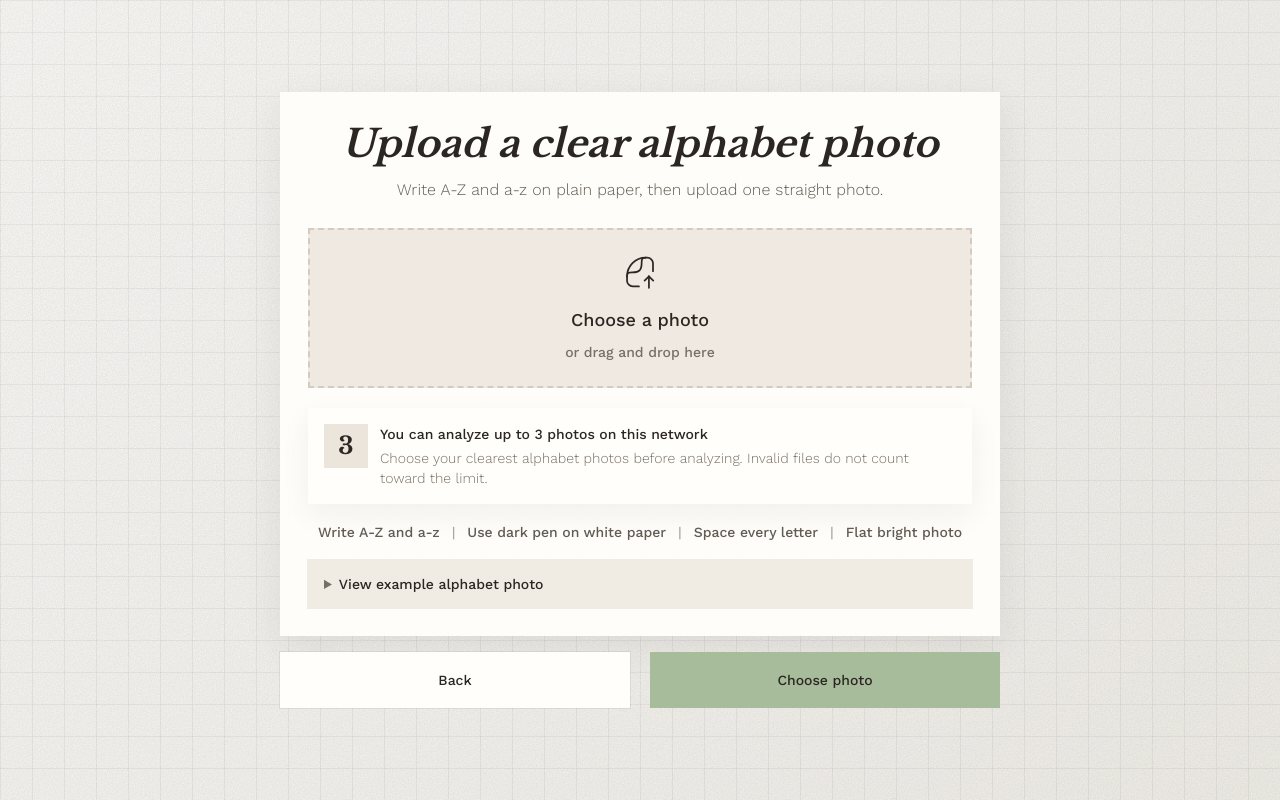
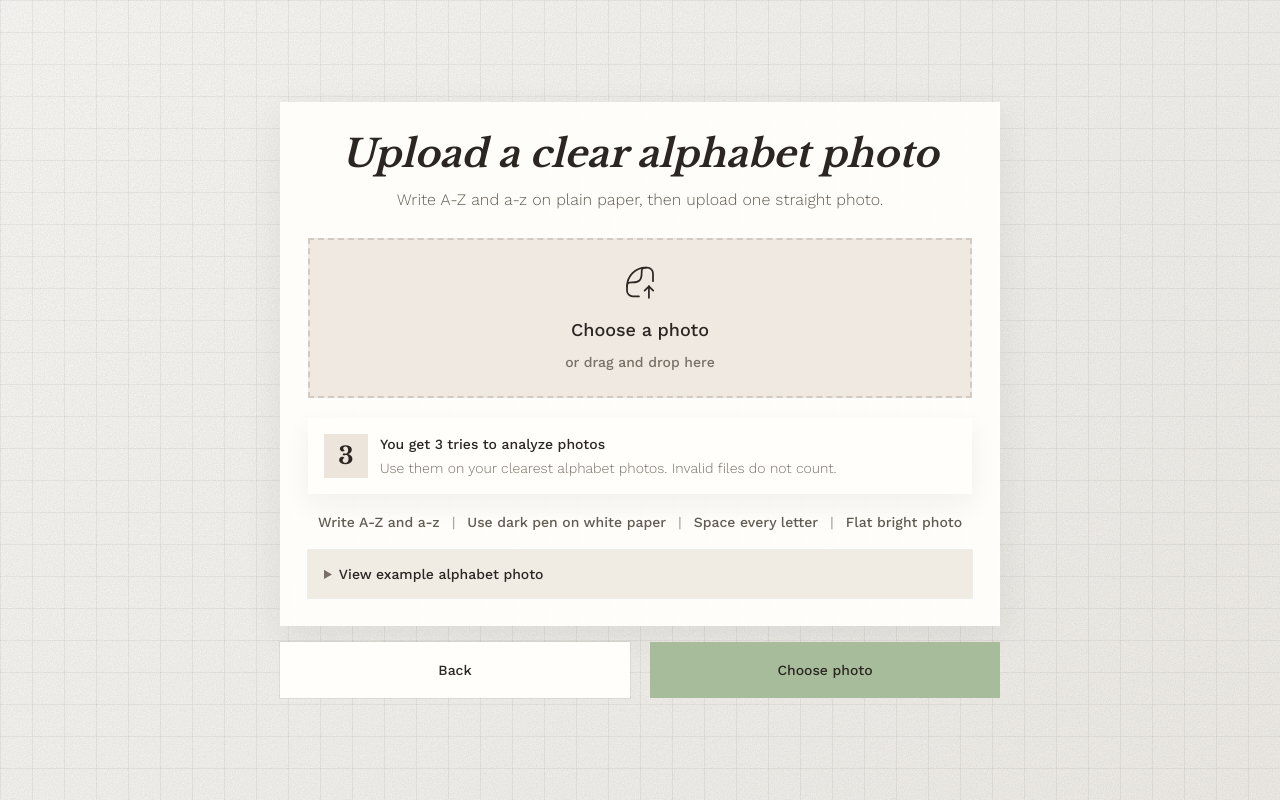
Before and after one commit to jananadiw/handwrite, a Next.js app: page /upload in a window 1280 px wide. Built offline with nearby package versions, Linux system fonts and the light colour scheme.

Commit message:
improve: ui wording

```diff
--- a/src/app/upload/upload-limit-notice.tsx
+++ b/src/app/upload/upload-limit-notice.tsx
@@ -6,11 +6,10 @@ export function UploadLimitNotice() {
       </div>
       <div>
         <h2 className="text-sm font-medium leading-5 text-ink">
-          You can analyze up to 3 photos on this network
+          You get 3 tries to analyze photos
         </h2>
         <p className="mt-1 text-sm font-light leading-5 text-muted">
-          Choose your clearest alphabet photos before analyzing. Invalid files
-          do not count toward the limit.
+          Use them on your clearest alphabet photos. Invalid files do not count.
         </p>
       </div>
     </div>
```
